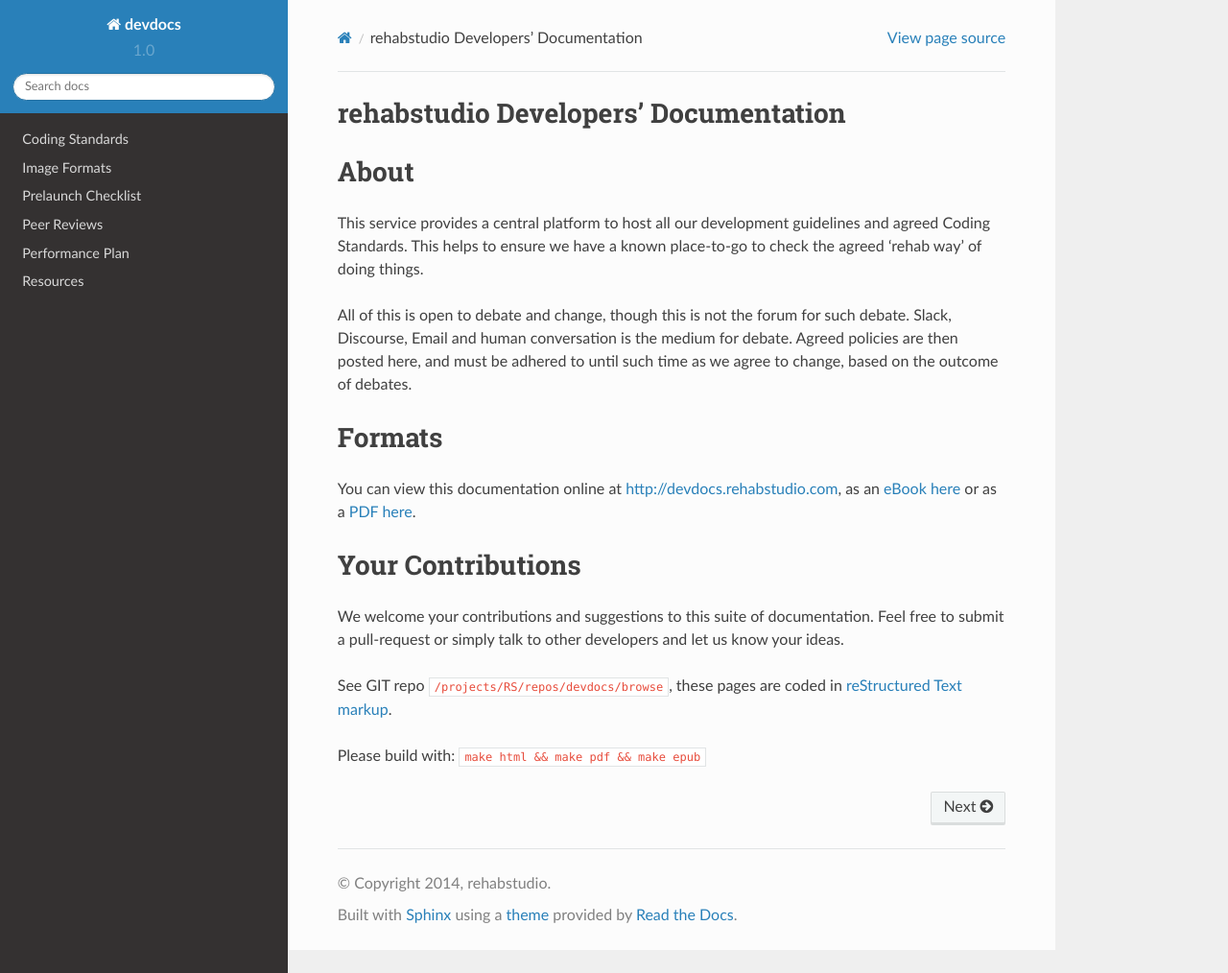
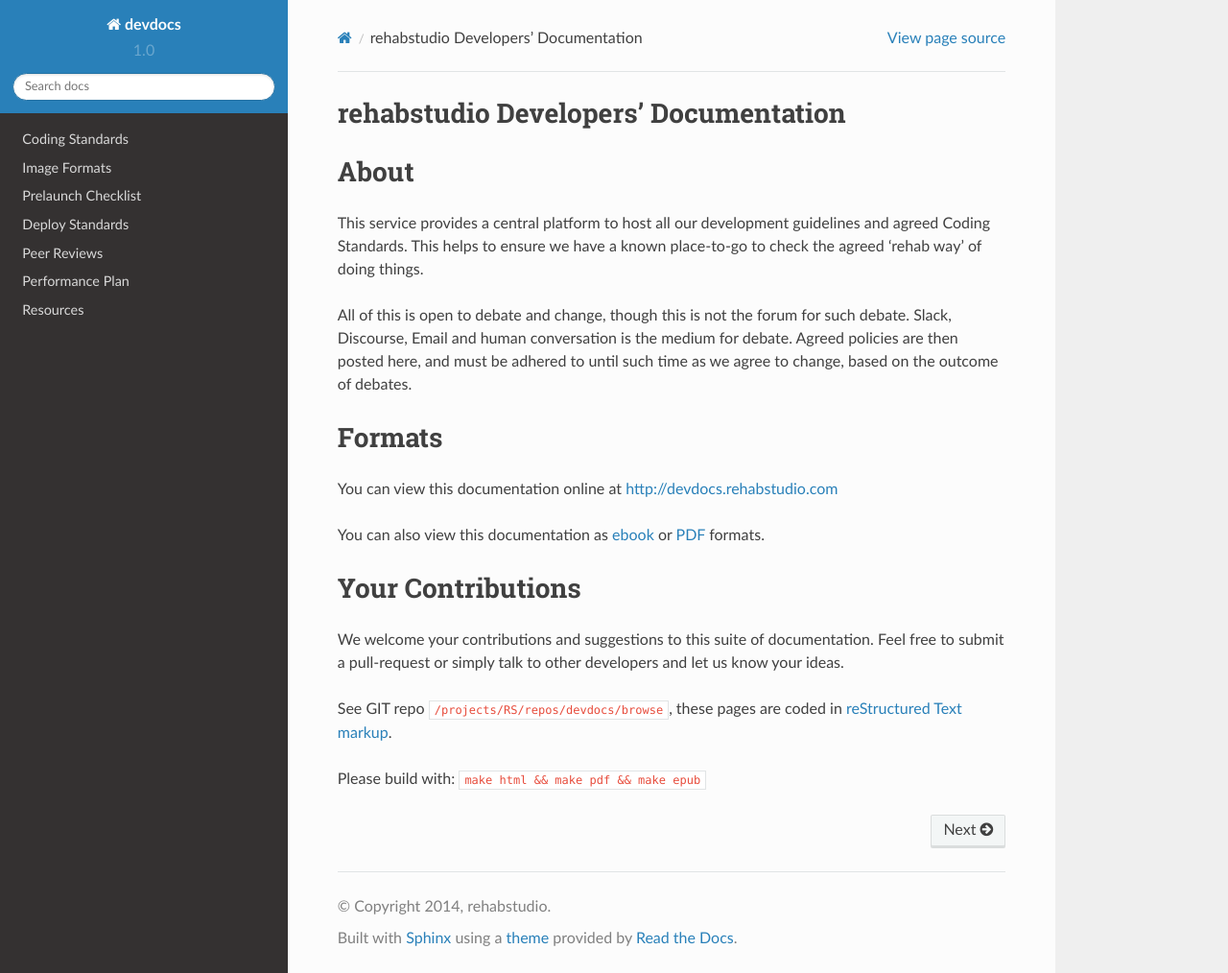
Before and after one commit to rehabstudio/devdocs, a Sphinx documentation site: the page built from source/index.rst, in a window 1280 px wide and 1014 px high. Shown: the whole window at 96% size. Built offline with Sphinx 7.4.7 and the Read the Docs theme 2.0.0, drawn with Linux system fonts in a browser that asks for light colours; formulas are drawn with MathJax 3.

```diff
--- a/source/index.rst
+++ b/source/index.rst
@@ -8,6 +8,7 @@ rehabstudio Developers' Documentation
    coding_standards/index
    image_formats
    prelaunch_checklist
+   deploy_standards
    peer_reviews
    performance_plan
    resources
@@ -25,7 +26,9 @@ until such time as we agree to change, based on the outcome of debates.
 Formats
 =======
 
-You can view this documentation online at http://devdocs.rehabstudio.com, as an `eBook here <./devdocs.epub>`_ or as a `PDF here <./devdocs.pdf>`_.
+You can view this documentation online at http://devdocs.rehabstudio.com
+
+You can also view this documentation as ebook_ or PDF_ formats.
 
 Your Contributions
 ==================
```
Also changed, not shown: other parts of source/index.rst (+3 -0 lines), source/deploy_standards.rst (added, +55 -0 lines).
